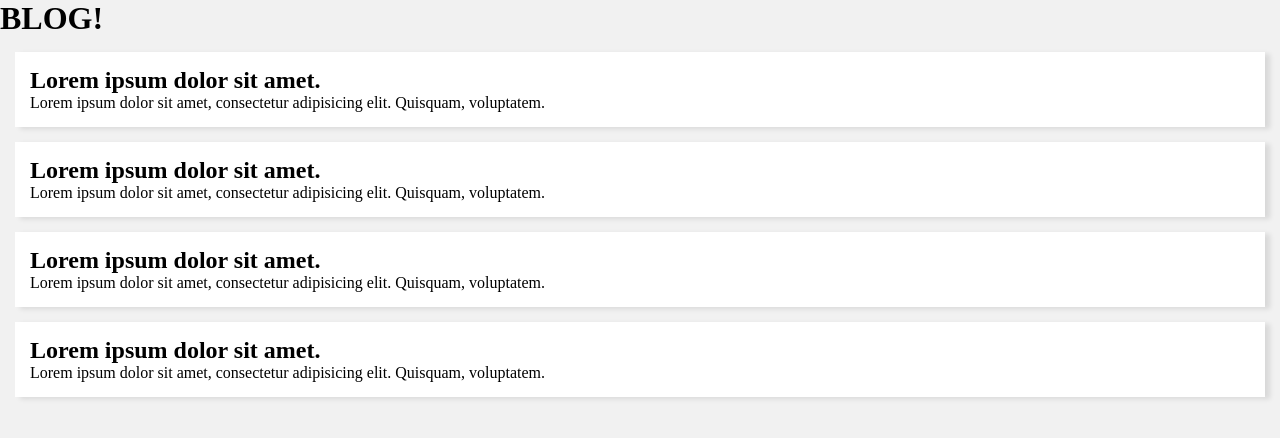
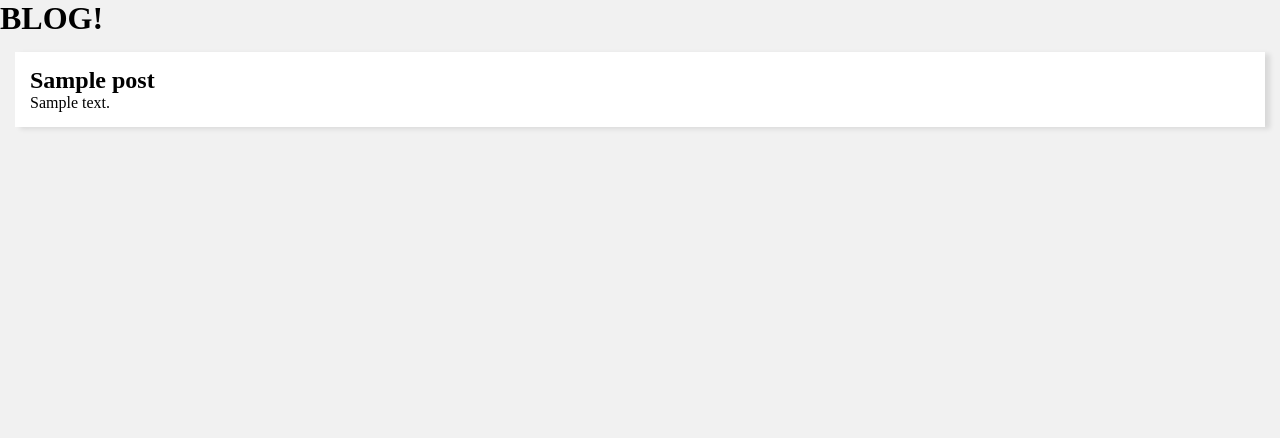
Before and after one commit to ruisteve/Django-basic, a Django app: template blog/templates/blog/index.html in a window 1280 px wide. Shown: the part 36-474 px from the top of the page. Run offline with Django 5.2, Linux system fonts and the light colour scheme; the template is opened without the code that fills it: most values are stand-ins (such as "Sample title", 1, 10 or a date in 2020).

Commit message:
Load posts dinamically

```diff
--- a/blog/templates/blog/index.html
+++ b/blog/templates/blog/index.html
@@ -5,8 +5,7 @@
 {% endblock texto %}
 
 {% block posts %}
-    {% include 'global/partials/post_block.html' %}
-    {% include 'global/partials/post_block.html' %}
-    {% include 'global/partials/post_block.html' %}
-    {% include 'global/partials/post_block.html' %}
+    {% for post in posts %}
+        {% include 'global/partials/post_block.html' %}
+    {% endfor %}
 {% endblock posts %}
--- a/pyproject.toml
+++ b/pyproject.toml
@@ -10,6 +10,7 @@ python = "^3.12"
 django = "^5.0.6"
 black = "^24.4.2"
 isort = "^5.13.2"
+requests = "^2.32.3"
 
 
 [tool.poetry.group.dev.dependencies]
--- a/templates/global/partials/post_block.html
+++ b/templates/global/partials/post_block.html
@@ -1,12 +1,12 @@
 <article class="post">
     <header>
         <h2 class="post__title">
-            Lorem ipsum dolor sit amet.
+            {{ post.title }}
         </h2>
     </header>
     <div class="post__body">
         <p>
-            Lorem ipsum dolor sit amet, consectetur adipisicing elit. Quisquam, voluptatem.
+            {{ post.body }}
         </p>
     </div>
 </article>
```
Also changed, not shown: blog/views.py (+7 -1 lines), 1 other file.
